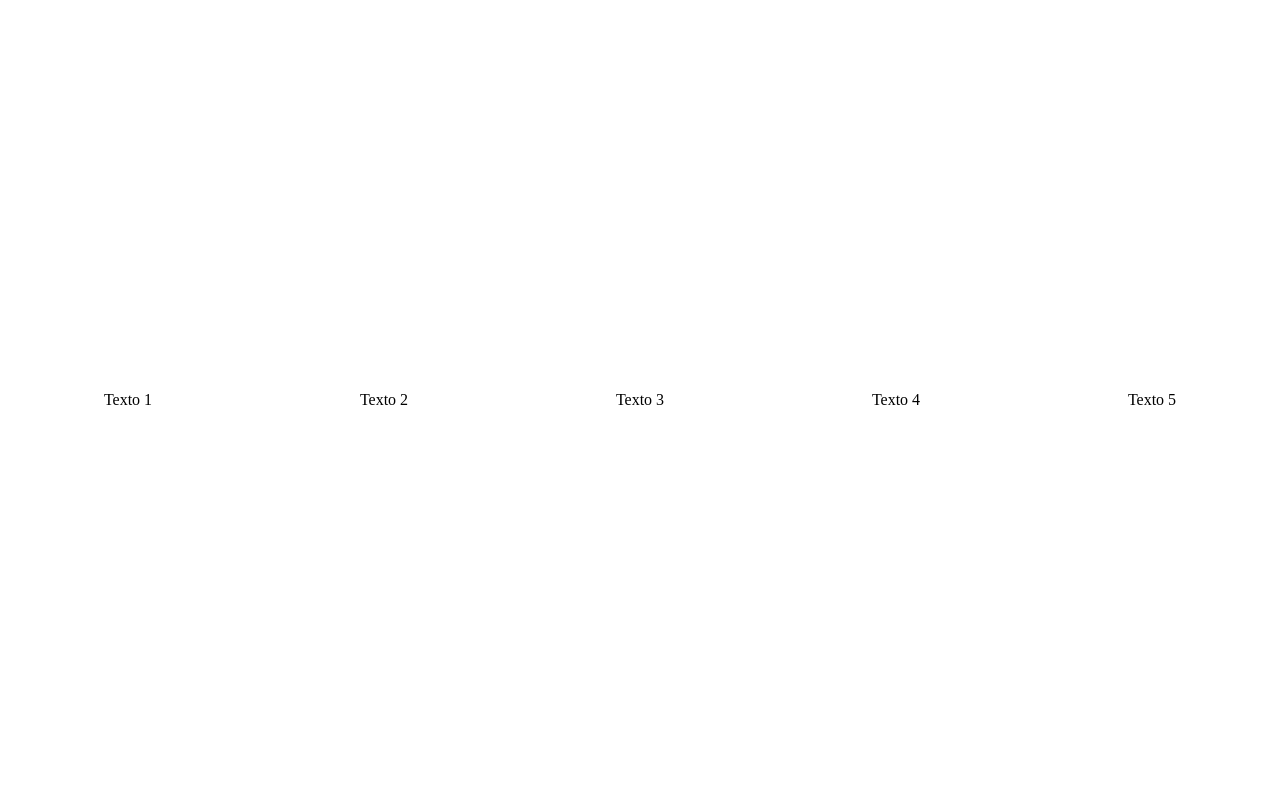
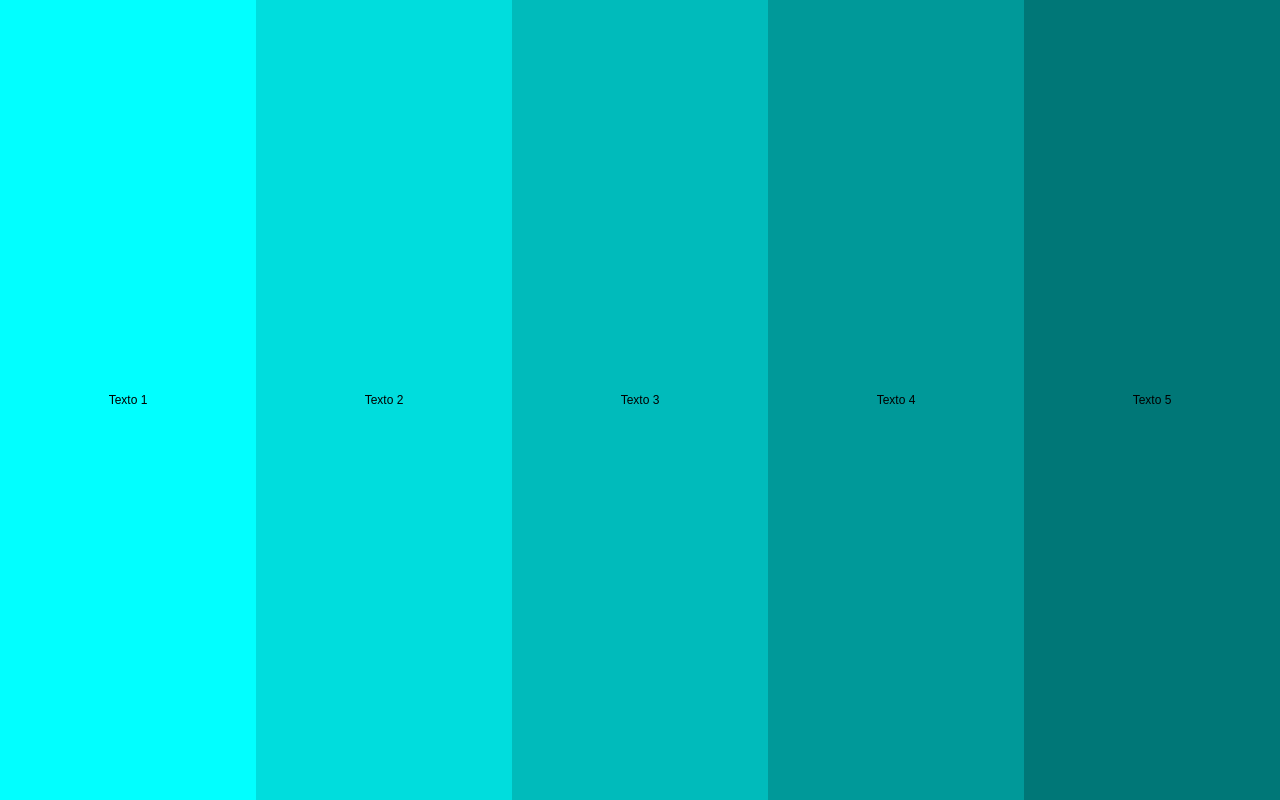
Before and after one commit to aleupons/ex5-bandas, a plain HTML site: page index.html in a window 1280 px wide. Drawn offline with Linux system fonts and the light colour scheme.

Commit message:
Estils amb colors completat

```diff
--- a/style.css
+++ b/style.css
@@ -1,8 +1,17 @@
+:root {
+  --color-inicial: #01ffff;
+  --color-2: #00dddd;
+  --color-3: #00bbbb;
+  --color-4: #009999;
+  --color-final: #007777;
+}
 * {
   box-sizing: border-box;
 }
 body {
   margin: 0;
+  font-family: sans-serif;
+  font-size: 12px;
 }
 p {
   margin: 0;
@@ -15,4 +24,24 @@ p {
 .contenidor-general div {
   display: flex;
   align-items: center;
+  justify-content: center;
+  width: 100%;
 }
+.contenidor-general div:first-child {
+  background-color: var(--color-inicial);
+}
+.contenidor-general div:last-child {
+  background-color: var(--color-final);
+}
+.contenidor-general div:nth-child(2) {
+  background-color: var(--color-2);
+}
+.contenidor-general div:nth-child(3) {
+  background-color: var(--color-3);
+}
+.contenidor-general div:nth-child(4) {
+  background-color: var(--color-4);
+}
+body{
+background: linear-gradient(right, black 50%, white 0%);
+}
```
